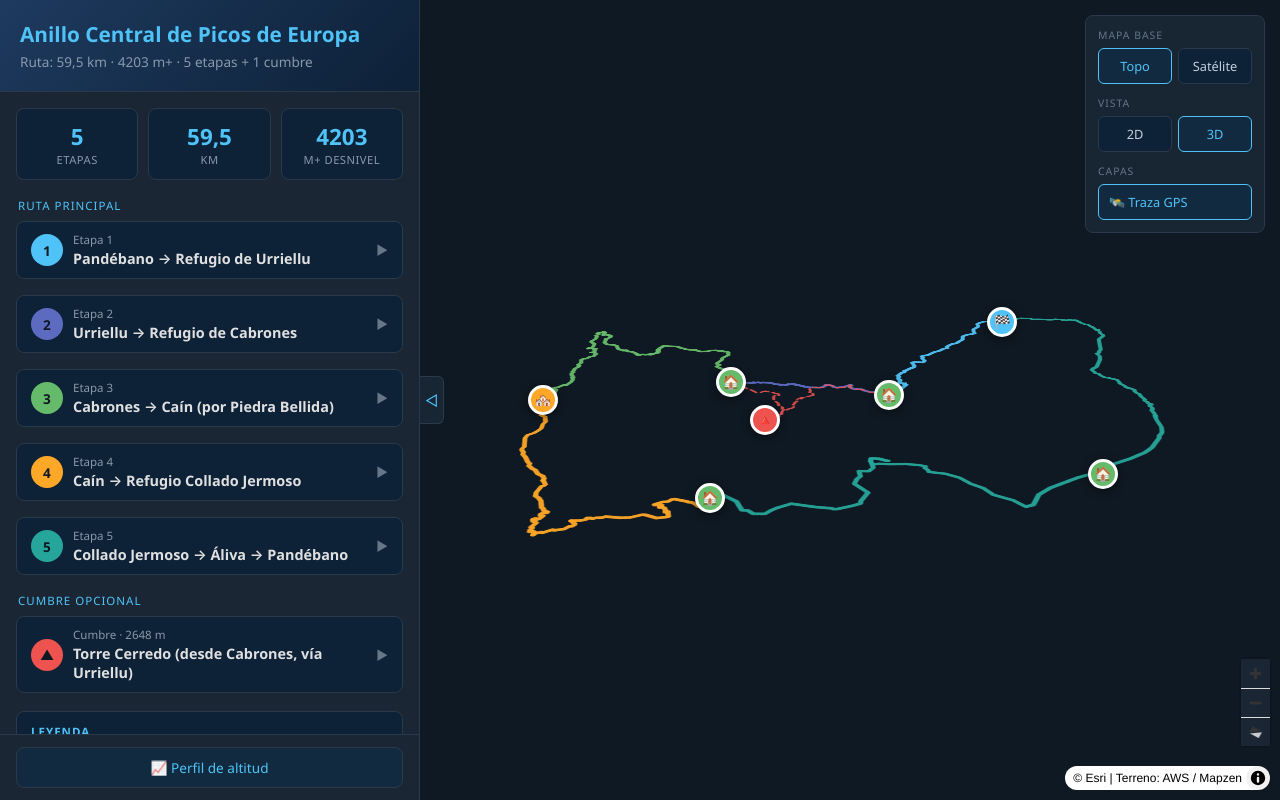
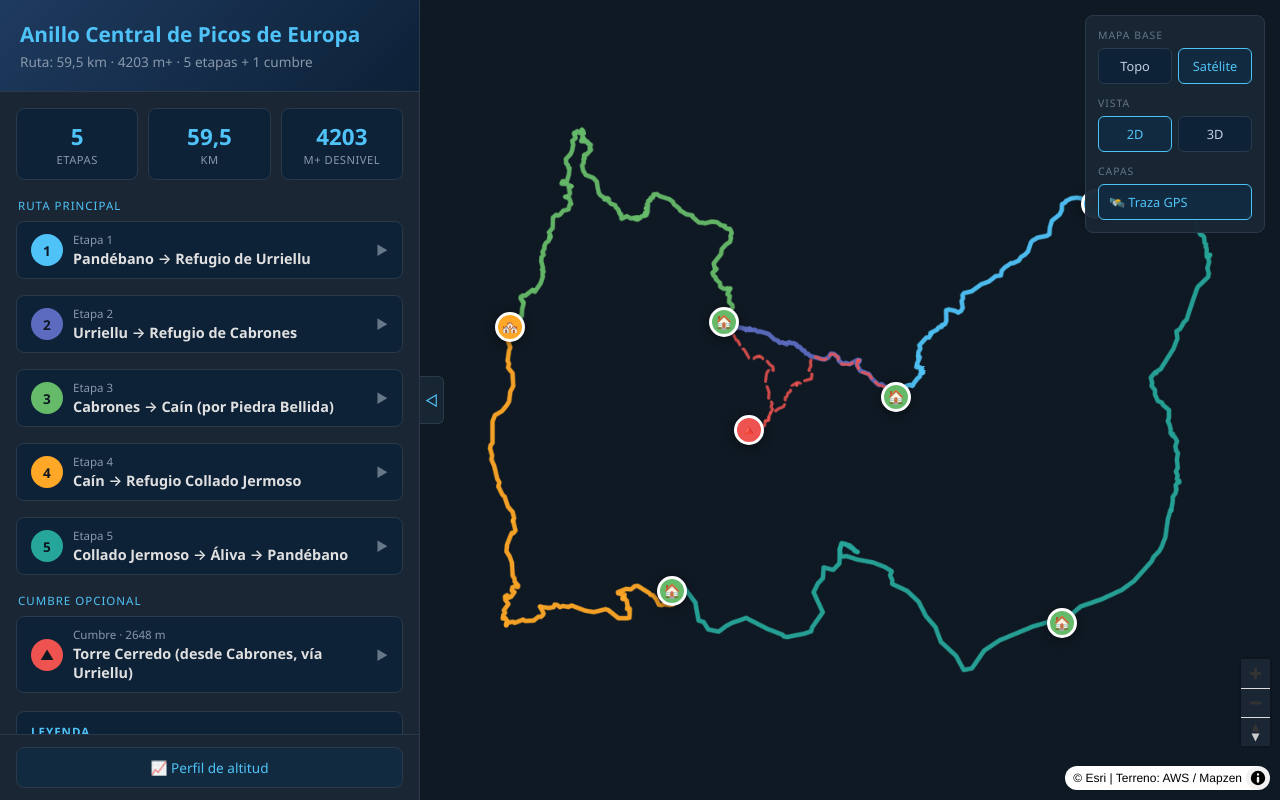
Before and after one commit to iamluisgb/anillo-picos-europa, a plain HTML site: page index.html in a window 1280 px wide. Drawn offline with nearby package versions, Linux system fonts and the light colour scheme; no server answers; animation ran at ten frames a second.

Commit message:
feat: default to satellite map + 2D view
- Satellite layer visible by default (topo hidden)
- Pitch 0, bearing 0 for flat 2D view
- hillshade reduced for satellite (0.12 vs 0.45)
- Button states match defaults in HTML
- flyTo respects current pitch/bearing instead of forcing 3D

```diff
--- a/app.js
+++ b/app.js
@@ -40,16 +40,16 @@ const style = {
   },
   layers: [
     { id: 'bg', type: 'background', paint: { 'background-color': '#0f1923' } },
-    { id: 'topo', type: 'raster', source: 'topo' },
-    { id: 'satellite', type: 'raster', source: 'satellite', layout: { visibility: 'none' } },
-    { id: 'hillshade', type: 'hillshade', source: 'dem-hs', paint: { 'hillshade-exaggeration': 0.45, 'hillshade-shadow-color': '#1a2530' } },
+    { id: 'topo', type: 'raster', source: 'topo', layout: { visibility: 'none' } },
+    { id: 'satellite', type: 'raster', source: 'satellite' },
+    { id: 'hillshade', type: 'hillshade', source: 'dem-hs', paint: { 'hillshade-exaggeration': 0.12, 'hillshade-shadow-color': '#1a2530' } },
   ],
   terrain: { source: 'dem', exaggeration: 1.5 },
 };
 
 const map = new maplibregl.Map({
   container: 'map', style,
-  center: [-4.845, 43.195], zoom: 11.3, pitch: 65, bearing: 12, maxPitch: 80,
+  center: [-4.845, 43.195], zoom: 11.3, pitch: 0, bearing: 0, maxPitch: 80,
   attributionControl: { compact: true },
 });
 map.addControl(new maplibregl.NavigationControl({ visualizePitch: true }), 'bottom-right');
@@ -95,7 +95,7 @@ map.on('load', () => {
   });
 
   buildSidebar();
-  if (!fullBounds.isEmpty()) map.fitBounds(fullBounds, { padding: 70, pitch: 65, bearing: 12, duration: 0 });
+  if (!fullBounds.isEmpty()) map.fitBounds(fullBounds, { padding: 70, pitch: 0, bearing: 0, duration: 0 });
 });
 
 map.once('idle', () => { document.getElementById('map-loader').classList.add('hidden'); });
@@ -163,8 +163,8 @@ function flyToTrack(id) {
 
   map.fitBounds(b, {
     padding: { top: 60, bottom: 60, left: 440, right: 60 },
-    pitch: map.getPitch() > 5 ? 65 : 0,
-    bearing: bearing,
+    pitch: map.getPitch(),
+    bearing: map.getBearing() !== 0 ? map.getBearing() : bearing,
     duration: 1300,
   });
 
@@ -238,7 +238,7 @@ function showFullRoute() {
   highlightTrack(null);
   document.querySelectorAll('.day-section').forEach(s => s.classList.remove('active'));
   document.getElementById('full-route-btn').classList.remove('show');
-  if (!fullBounds.isEmpty()) map.fitBounds(fullBounds, { padding: { top: 60, bottom: 60, left: 440, right: 60 }, pitch: map.getPitch() > 5 ? 65 : 0, duration: 1100 });
+  if (!fullBounds.isEmpty()) map.fitBounds(fullBounds, { padding: { top: 60, bottom: 60, left: 440, right: 60 }, pitch: map.getPitch(), bearing: map.getBearing(), duration: 1100 });
   if (panelVisible()) drawElevationChart();
 }
 
--- a/index.html
+++ b/index.html
@@ -146,15 +146,15 @@
         <div class="layer-group">
           <div class="group-label">Mapa base</div>
           <div class="btn-row">
-            <button id="btn-topo" class="layer-btn active" data-tex="topo" aria-pressed="true">Topo</button>
-            <button id="btn-sat" class="layer-btn" data-tex="satellite" aria-pressed="false">Satélite</button>
+            <button id="btn-topo" class="layer-btn" data-tex="topo" aria-pressed="false">Topo</button>
+            <button id="btn-sat" class="layer-btn active" data-tex="satellite" aria-pressed="true">Satélite</button>
           </div>
         </div>
         <div class="layer-group">
           <div class="group-label">Vista</div>
           <div class="btn-row">
-            <button id="btn-2d" class="layer-btn" data-view="2d" aria-pressed="false">2D</button>
-            <button id="btn-3d" class="layer-btn active" data-view="3d" aria-pressed="true">3D</button>
+            <button id="btn-2d" class="layer-btn active" data-view="2d" aria-pressed="true">2D</button>
+            <button id="btn-3d" class="layer-btn" data-view="3d" aria-pressed="false">3D</button>
           </div>
         </div>
         <div class="layer-group">
```
